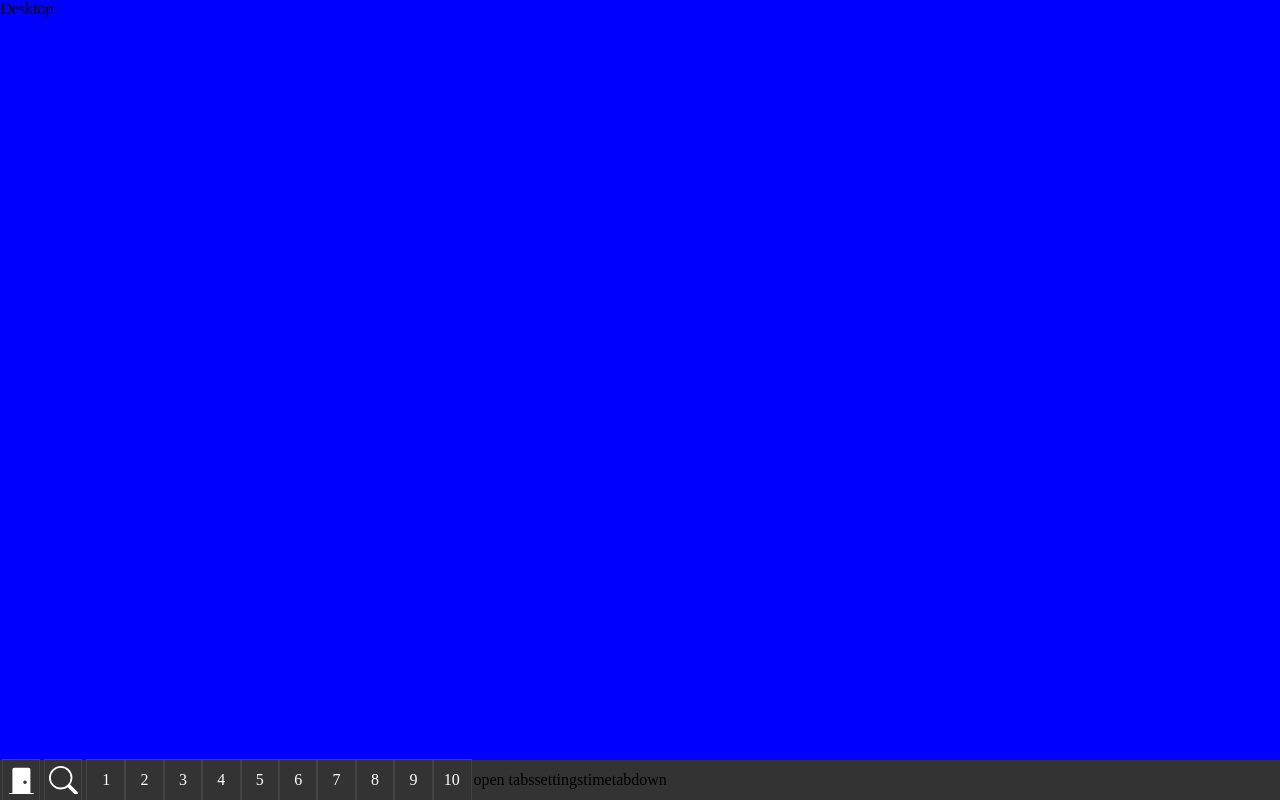
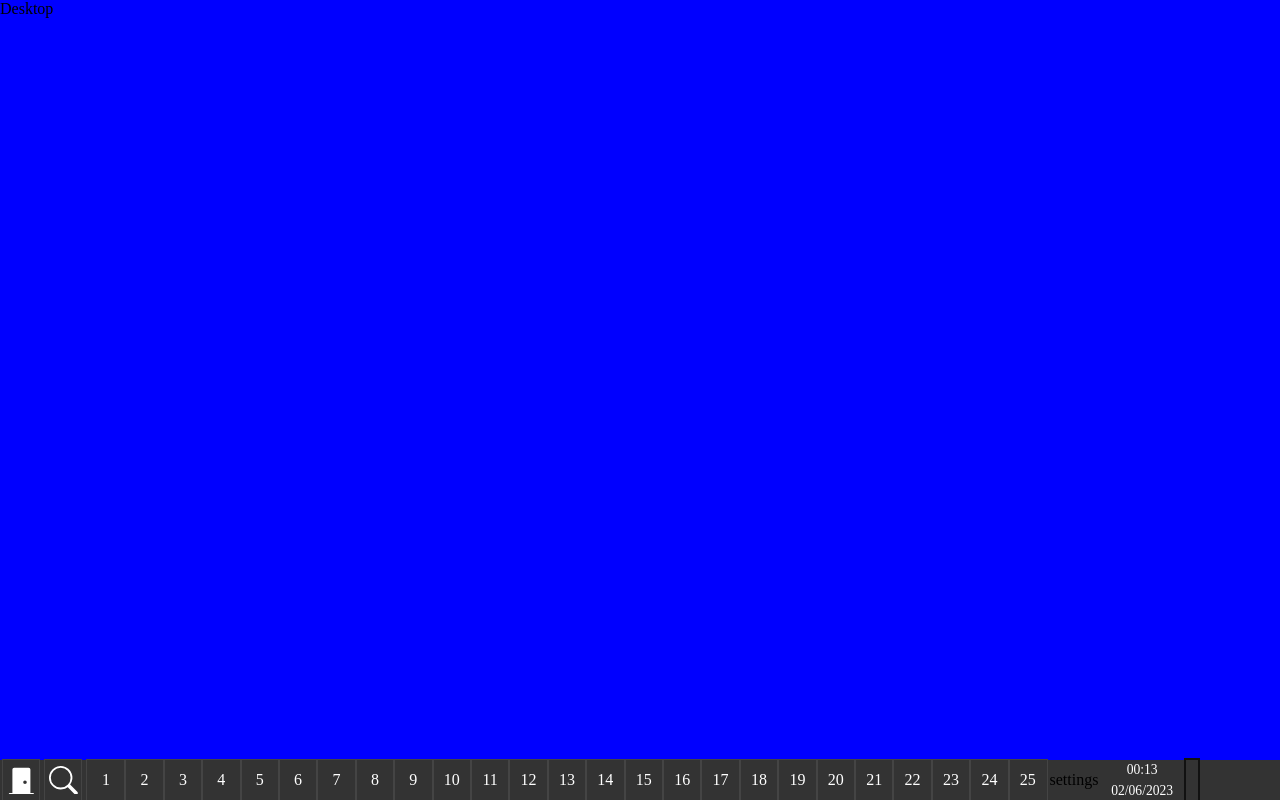
Before and after one commit to AlexandreRaymond/FrameOS, a React (Vite) app: page / in a window 1280 px wide. Built offline with nearby package versions, Linux system fonts and the light colour scheme.

Commit message:
Updated taskbar

```diff
--- /dev/null
+++ b/src/FE/JSX/CSS/Clock.css
@@ -0,0 +1,10 @@
+.taskbar-time {
+  color: white;
+  margin: 1dvw;
+  font-size: 0.85rem;
+  display: flex;
+  flex-direction: column;
+  align-items: center;
+  justify-content: center;
+  gap: 5px;
+}
--- /dev/null
+++ b/src/FE/JSX/CSS/Tabdown.css
@@ -0,0 +1,13 @@
+.taskbar-tab-down {
+  background-color: transparent;
+  border: none;
+  outline: 2px solid #111;
+  height: 5dvh;
+  width: 0.7dvw;
+  transition: all 0.5s;
+}
+
+.taskbar-tab-down:hover {
+  cursor: pointer;
+  outline: 2px solid #222;
+}
--- /dev/null
+++ b/src/FE/JSX/CSS/TabsIcons.css
@@ -0,0 +1,21 @@
+.taskbar-icons {
+  background-color: transparent;
+  color: white;
+  height: 5dvh;
+  width: 75dvw;
+  display: flex;
+  flex-direction: row;
+  align-items: center;
+  justify-content: center;
+  margin: 0 0.2dvw;
+}
+
+.icon-spot {
+  outline: 1px solid #444;
+  height: 5dvh;
+  width: 20dvw;
+  display: flex;
+  flex-direction: row;
+  justify-content: center;
+  align-items: center;
+}
--- a/src/FE/JSX/CSS/Taskbar.css
+++ b/src/FE/JSX/CSS/Taskbar.css
@@ -33,20 +33,10 @@
   background-color: transparent;
   color: white;
   height: 5dvh;
-  width: 30dvw;
+  width: 75dvw;
   display: flex;
   flex-direction: row;
   align-items: center;
   justify-content: center;
   margin: 0 0.2dvw;
 }
-
-.icon-spot {
-  outline: 1px solid #444;
-  height: 5dvh;
-  width: 20dvw;
-  display: flex;
-  flex-direction: row;
-  justify-content: center;
-  align-items: center;
-}
--- /dev/null
+++ b/src/FE/JSX/Clock.jsx
@@ -0,0 +1,56 @@
+import { useState, useEffect } from "react";
+import "./CSS/Clock.css";
+
+const Clock = () => {
+  const [time, setTime] = useState("");
+  const [bigTime, setBigTime] = useState("");
+  const [date, setDate] = useState("");
+
+  const formatTime = (val) => {
+    if (val < 10) {
+      return "0";
+    } else {
+      return "";
+    }
+  };
+
+  useEffect(() => {
+    const timerID = setInterval(() => tick(), 1000);
+
+    return function cleanup() {
+      clearInterval(timerID);
+    };
+  });
+
+  const tick = () => {
+    const d = new Date();
+    const h = d.getHours();
+    const m = d.getMinutes();
+    const s = d.getSeconds();
+
+    const day = d.getDay();
+    const month = d.getMonth();
+    const year = d.getFullYear();
+
+    setDate(
+      formatTime(day) + day + "/" + formatTime(month) + month + "/" + year
+    );
+
+    setTime(formatTime(h) + h + ":" + formatTime(m) + m);
+
+    setBigTime(
+      formatTime(h) + h + ":" + formatTime(m) + m + ":" + formatTime(s) + s
+    );
+  };
+
+  return (
+    <>
+      <div className="taskbar-time">
+        <div>{time}</div>
+        <div>{date}</div>
+      </div>
+    </>
+  );
+};
+
+export default Clock;
--- /dev/null
+++ b/src/FE/JSX/MiscTask.jsx
@@ -0,0 +1,16 @@
+import React from "react";
+import Tabdown from "./Tabdown";
+import Settings from "./Settings";
+import Clock from "./Clock";
+
+const MiscTask = () => {
+  return (
+    <>
+      <Settings />
+      <Clock />
+      <Tabdown />
+    </>
+  );
+};
+
+export default MiscTask;
--- /dev/null
+++ b/src/FE/JSX/Settings.jsx
@@ -0,0 +1,11 @@
+import React from "react";
+
+const Settings = () => {
+  return (
+    <>
+      <div className="taskbar-settings">settings</div>
+    </>
+  );
+};
+
+export default Settings;
--- /dev/null
+++ b/src/FE/JSX/Tabdown.jsx
@@ -0,0 +1,12 @@
+import React from "react";
+import "./CSS/Tabdown.css";
+
+const Tabdown = () => {
+  return (
+    <>
+      <button className="taskbar-tab-down"></button>
+    </>
+  );
+};
+
+export default Tabdown;
--- a/src/FE/JSX/Taskbar.jsx
+++ b/src/FE/JSX/Taskbar.jsx
@@ -3,6 +3,8 @@ import "./CSS/Taskbar.css";
 import { BsFillDoorClosedFill, BsSearch } from "react-icons/bs";
 import Start from "./Start";
 import Search from "./Search";
+import TabsIcons from "../TabsIcons";
+import MiscTask from "./MiscTask";
 
 const Taskbar = () => {
   return (
@@ -15,21 +17,9 @@ const Taskbar = () => {
           <Search />
         </div>
         <div className="taskbar-icons">
-          <div className="icon-spot">1</div>
-          <div className="icon-spot">2</div>
-          <div className="icon-spot">3</div>
-          <div className="icon-spot">4</div>
-          <div className="icon-spot">5</div>
-          <div className="icon-spot">6</div>
-          <div className="icon-spot">7</div>
-          <div className="icon-spot">8</div>
-          <div className="icon-spot">9</div>
-          <div className="icon-spot">10</div>
+          <TabsIcons />
         </div>
-        <div className="taskbar-open-tabs">open tabs</div>
-        <div className="taskbar-settings">settings</div>
-        <div className="taskbar-time">time</div>
-        <div className="taskbar-tab-down">tabdown</div>
+        <MiscTask />
       </div>
     </>
   );
--- /dev/null
+++ b/src/FE/TabsIcons.jsx
@@ -0,0 +1,36 @@
+import React from "react";
+import "./JSX/CSS/TabsIcons.css";
+
+const TabsIcons = () => {
+  return (
+    <>
+      <div className="icon-spot">1</div>
+      <div className="icon-spot">2</div>
+      <div className="icon-spot">3</div>
+      <div className="icon-spot">4</div>
+      <div className="icon-spot">5</div>
+      <div className="icon-spot">6</div>
+      <div className="icon-spot">7</div>
+      <div className="icon-spot">8</div>
+      <div className="icon-spot">9</div>
+      <div className="icon-spot">10</div>
+      <div className="icon-spot">11</div>
+      <div className="icon-spot">12</div>
+      <div className="icon-spot">13</div>
+      <div className="icon-spot">14</div>
+      <div className="icon-spot">15</div>
+      <div className="icon-spot">16</div>
+      <div className="icon-spot">17</div>
+      <div className="icon-spot">18</div>
+      <div className="icon-spot">19</div>
+      <div className="icon-spot">20</div>
+      <div className="icon-spot">21</div>
+      <div className="icon-spot">22</div>
+      <div className="icon-spot">23</div>
+      <div className="icon-spot">24</div>
+      <div className="icon-spot">25</div>
+    </>
+  );
+};
+
+export default TabsIcons;
```
